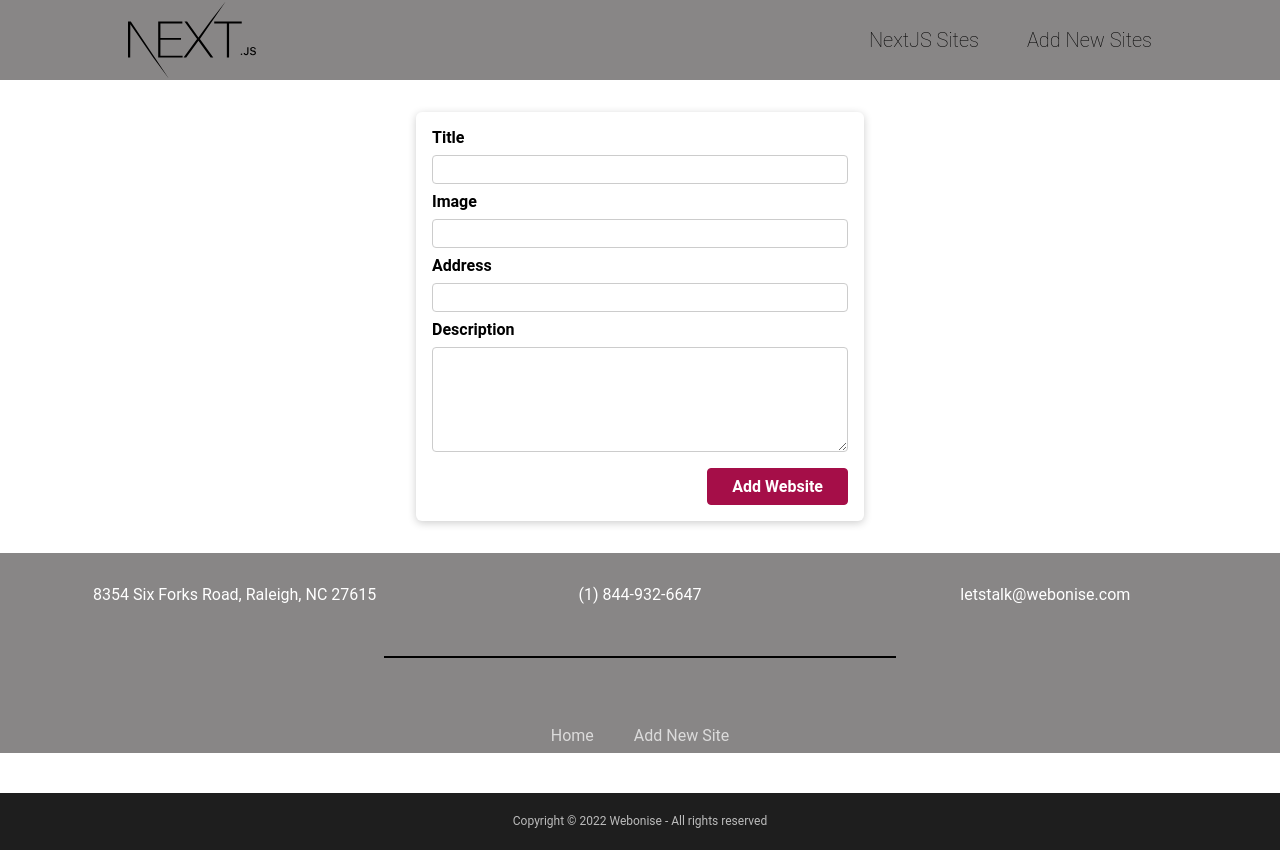
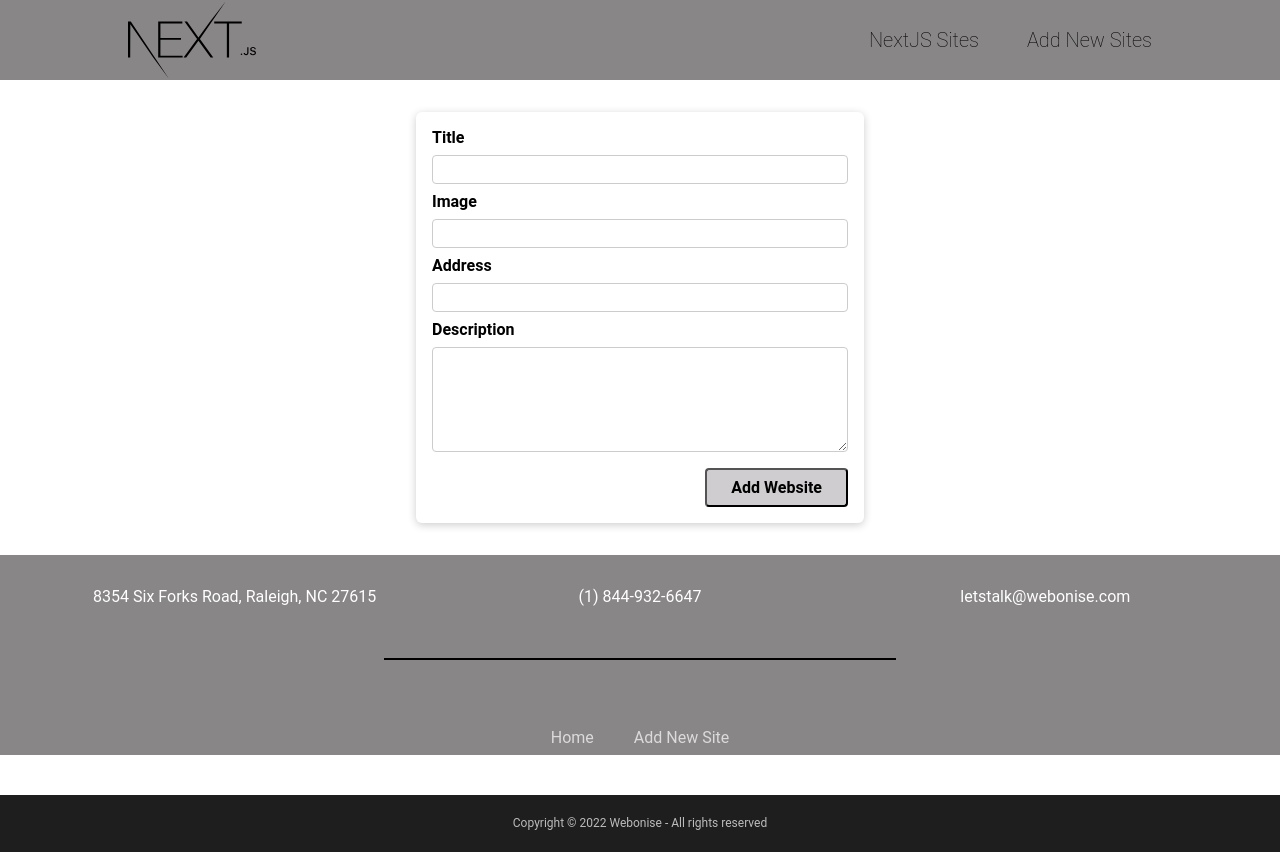
Before and after one commit to jasonjtaylor/nextjs, a Next.js app: page /new-website in a window 1280 px wide. In both pictures the pointer is over the button "Add Website". Built offline with nearby package versions, Linux system fonts and the light colour scheme.

Commit message:
Fixed header and new sites page

```diff
--- a/components/layout/MainNavigation.module.css
+++ b/components/layout/MainNavigation.module.css
@@ -39,9 +39,3 @@
 	font-family: "Roboto";
 	font-weight: 100;
 }
-
-.header a:hover,
-.header a:active,
-.header a.active {
-	color: #2a42f4;
-}
--- a/components/websites/NewWebsiteForm.module.css
+++ b/components/websites/NewWebsiteForm.module.css
@@ -30,16 +30,15 @@
 .actions button {
 	font: inherit;
 	cursor: pointer;
-	background-color: #77002e;
-	color: white;
+	background-color: #f1ebed;
+	color: black;
 	padding: 0.5rem 1.5rem;
-	border: 1px solid #77002e;
+	/* border: 1px solid #77002e; */
 	border-radius: 4px;
 	font-weight: bold;
 }
 
 .actions button:hover,
 .actions button:active {
-	background-color: #a50e48;
-	border-color: #a50e48;
+	background-color: #cfcdcf;
 }
```
